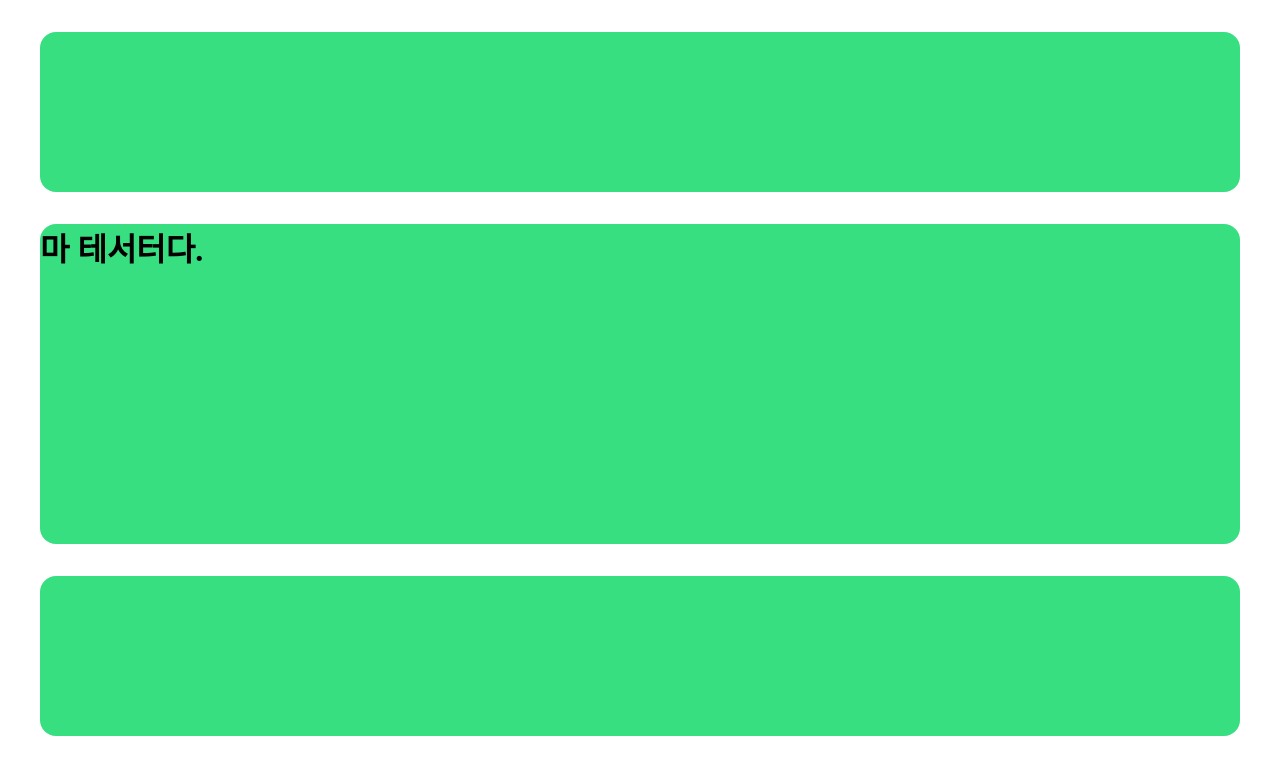
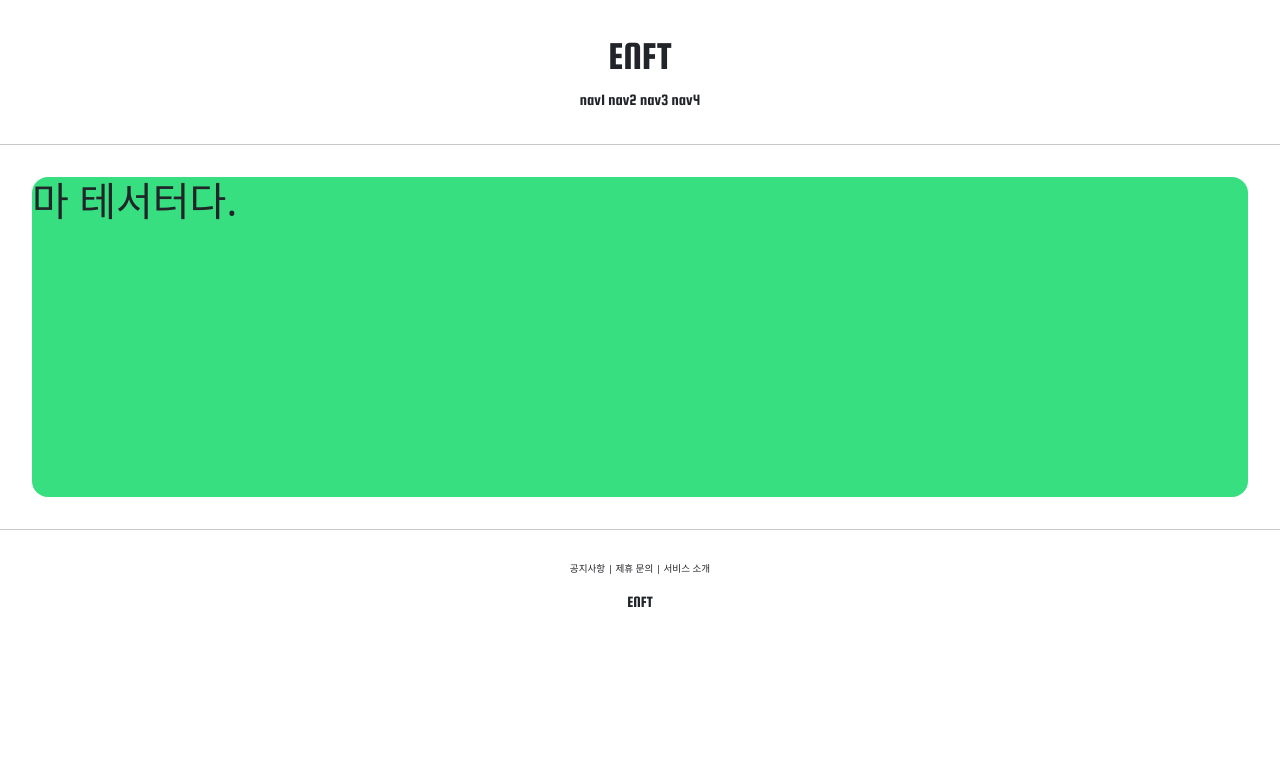
Before and after one commit to jaylovespotato/pinterest, a Django app: page /account/hello_world/ in a window 1280 px wide. Shown: the top 775 px of the page. Run offline with Django 3.2, Linux system fonts and the light colour scheme.

Commit message:
django course 10 commit

```diff
--- a/pragmatic/templates/base.html
+++ b/pragmatic/templates/base.html
@@ -8,10 +8,12 @@
 <body>
 
     {% include "header.html" %}
+    <hr>
 
     {% block content %}
     {% endblock content %}
 
+    <hr>
     {% include "footer.html" %}
 
 </body>
--- a/pragmatic/templates/footer.html
+++ b/pragmatic/templates/footer.html
@@ -1,3 +1,11 @@
-<div style ="height: 10rem; background-color: #38df81; border-radius: 1rem; margin: 2rem;">
+<div style="text-align:center; margin-top: 2rem">
+    <div style="font-size: 0.6rem;">
+        <span>공지사항 | </span>
+        <span>제휴 문의 | </span>
+        <span>서비스 소개</span>
+    </div>
+    <div style="margin-top: 1rem; font-family: 'Squada One', cursive;">
+        <h6> ENFT </h6>
+    </div>
 
 </div>
--- a/pragmatic/templates/head.html
+++ b/pragmatic/templates/head.html
@@ -2,4 +2,12 @@
     <meta charset="UTF-8">
     <title>Pragmatic</title>
 
+<!--    BOOT STRAP-->
+    <link href="https://cdn.jsdelivr.net/npm/bootstrap@5.0.2/dist/css/bootstrap.min.css" rel="stylesheet" integrity="sha384-EVSTQN3/azprG1Anm3QDgpJLIm9Nao0Yz1ztcQTwFspd3yD65VohhpuuCOmLASjC" crossorigin="anonymous">
+<!--GOOGLE FONTS-->
+<link rel="preconnect" href="https://fonts.googleapis.com">
+<link rel="preconnect" href="https://fonts.gstatic.com" crossorigin>
+<link href="https://fonts.googleapis.com/css2?family=Squada+One&display=swap" rel="stylesheet">
+
+
 </head>
--- a/pragmatic/templates/header.html
+++ b/pragmatic/templates/header.html
@@ -1,3 +1,12 @@
-<div style ="height: 10rem; background-color: #38df81; border-radius: 1rem; margin: 2rem;">
+<div style="text-align:center; margin: 2rem 0; font-family: 'Squada One', cursive;">
+    <div>
+        <h1> ENFT </h1>
+    </div>
+    <div>
+        <span>nav1</span>
+        <span>nav2</span>
+        <span>nav3</span>
+        <span>nav4</span>
+    </div>
 
 </div>
```
